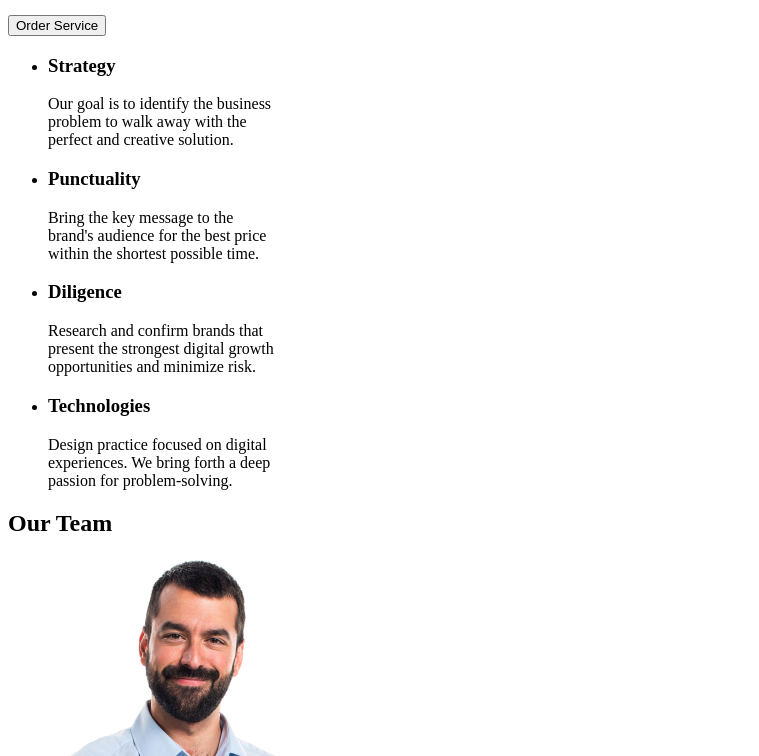
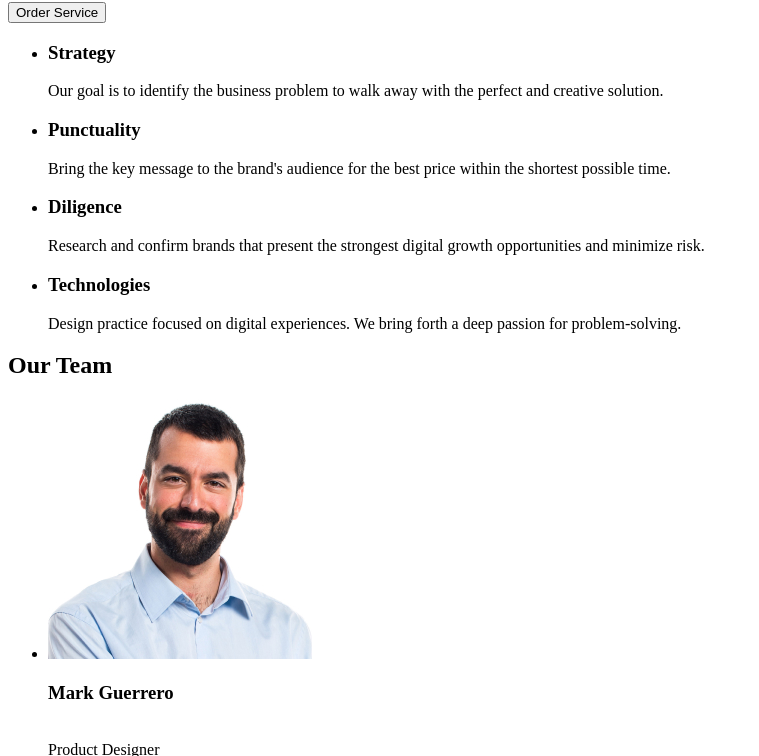
Before and after one commit to AquariusLD/goit-markup-hw-01, a plain HTML site: page index.html in a window 1280 px wide. Shown: the part 213-969 px from the top of the page, without its empty margins (0-759 px from the left). Drawn offline with Linux system fonts and the light colour scheme.

Commit message:
внесені зміни відповідно до зауважень
доповнено розділ main
змінено код логотипу

```diff
--- a/index.html
+++ b/index.html
@@ -11,64 +11,69 @@
     <header>
         <!-- Top Line -->
         <nav>
-            <a href="./images/Web.png">Web</a><a href="./images/Studio.png">Studio</a>
+            <a href="./index.html">WebStudio</a>
             <ul>
                 <li><a href="" class="link" target="_blank"> Studio</a></li>
                 <li><a href="" class="link" target="_blank"> Portfolio</a></li>
                 <li><a href="" class="link" target="_blank"> Contacts</a></li>
             </ul>
+
+            <!-- Contacts -->
         </nav>
         <address>
             <ul>
                 <li><a href="mailto:info@devstudio.com">info@devstudio.com</a></li>
-                <li><a href="tel:+11(000)111-11-11">+11(000)111-11-11</a></li>
+                <li><a href="tel:+11(000)1111111">+11(000)111-11-11</a></li>
             </ul>
         </address>
 
-
-        <h1>Effective Solutions for Your Business</h1>
-        <button type="button">Order Service</button>
     </header>
 
     <main>
         <!-- Section 1 -->
         <section>
+            <h1>Effective Solutions for Your Business</h1>
+            <button type="button">Order Service</button>
+        </section>
+
+        <!-- Section 2 -->
+        <section>
             <ul>
                 <li>
                     <h3>Strategy</h3>
-                    <p> Our goal is to identify the business <br />
-                        problem to walk away with the <br />
-                        perfect and creative solution.<br />
+                    <p> Our goal is to identify the business
+                        problem to walk away with the
+                        perfect and creative solution.
                     </p>
                 </li>
 
                 <li>
                     <h3>Punctuality</h3>
-                    <p> Bring the key message to the <br />
-                        brand's audience for the best price <br />
-                        within the shortest possible time. <br />
+                    <p> Bring the key message to the
+                        brand's audience for the best price
+                        within the shortest possible time.
                     </p>
                 </li>
 
                 <li>
                     <h3>Diligence</h3>
-                    <p> Research and confirm brands that <br />
-                        present the strongest digital growth <br />
-                        opportunities and minimize risk. <br />
+                    <p> Research and confirm brands that
+                        present the strongest digital growth
+                        opportunities and minimize risk.
                     </p>
                 </li>
 
                 <li>
                     <h3>Technologies</h3>
-                    <p> Design practice focused on digital <br />
-                        experiences. We bring forth a deep <br />
-                        passion for problem-solving. <br />
+                    <p> Design practice focused on digital
+                        experiences. We bring forth a deep
+                        passion for problem-solving.
                     </p>
                 </li>
             </ul>
         </section>
 
-        <!-- Section 2 -->
+        <!-- Section 3 -->
         <section>
             <h2>Our Team</h2>
             <ul>
@@ -95,10 +100,10 @@
     </main>
 
     <footer>
-        <a href="./images/Web.png">Web</a><a href="./images/Studio.png">Studio</a>
-        <p> Increase the flow of customers and <br />
-            sales for your business with digital <br />
-            marketing & growth solutions. <br />
+        <a href="./index.html">WebStudio</a>
+        <p> Increase the flow of customers and
+            sales for your business with digital
+            marketing & growth solutions.
     </footer>
 
 </body>
```
